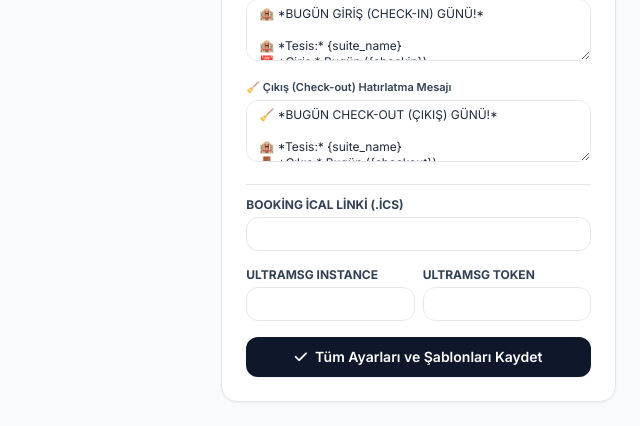
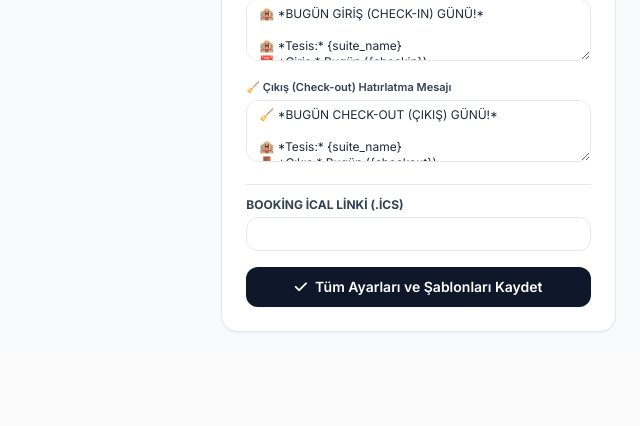
Before and after one commit to MrCoolice/booking-whatsapp-bot, a FastAPI app: page / in a window 1280 px wide. Shown: the part 919-1345 px from the top of the page, without its empty margins (640-1280 px from the left). After the commit the page ends 1251 px from the top, so only its background shows below. Run offline with FastAPI, Linux system fonts and the light colour scheme; data comes from the database, SQL or seed files in the repository; data that the repository does not hold is empty; some libraries are stand-ins or nearby versions.

Commit message:
Refactor: Completely remove legacy UltraMsg from UI, backend and docs

```diff
--- a/main.py
+++ b/main.py
@@ -43,8 +43,6 @@ def init_db():
 
     defaults = {
         "ical_url": os.getenv("ICAL_URL", ""),
-        "ultramsg_instance": os.getenv("ULTRAMSG_INSTANCE", ""),
-        "ultramsg_token": os.getenv("ULTRAMSG_TOKEN", ""),
         "phone_numbers": os.getenv("PHONE_NUMBERS", ""),
         "morning_time": "09:00",
         "suite_name": "Dalaman Airport Suite 11",
@@ -94,47 +92,20 @@ def send_whatsapp(body_text):
     success_count = 0
 
     for phone in phones:
-        sent_local = False
-        # 1. Öncelik: Kendi Yerel Baileys Gateway'imiz (Sıfır Ücret & Kalıcı)
         try:
             r = requests.post(local_gateway_url, json={"phone": phone, "message": body_text}, timeout=10)
             if r.status_code == 200:
                 success_count += 1
-                sent_local = True
-                add_log(f"WhatsApp gönderildi (Yerel Gateway) -> {phone}", "success")
+                add_log(f"WhatsApp gönderildi -> {phone}", "success")
             else:
                 err_data = r.text
                 try:
                     err_data = r.json().get("error", err_data)
                 except:
                     pass
-                add_log(f"Yerel Gateway ({phone}): {err_data}", "info")
-        except Exception:
-            pass
-
-        # 2. Öncelik: Eğer Yerel Gateway bağlı değilse ve UltraMsg ayarları varsa yedek olarak dene
-        if not sent_local:
-            instance = cfg.get("ultramsg_instance")
-            token = cfg.get("ultramsg_token")
-            if instance and token:
-                url = f"https://api.ultramsg.com/{instance}/messages/chat"
-                payload = {
-                    "token": token,
-                    "to": phone,
-                    "body": body_text,
-                    "priority": "10"
-                }
-                try:
-                    r2 = requests.post(url, data=payload, timeout=15)
-                    if r2.status_code == 200:
-                        success_count += 1
-                        add_log(f"WhatsApp gönderildi (UltraMsg Yedek) -> {phone}", "success")
-                    else:
-                        add_log(f"UltraMsg hata ({phone}): {r2.text}", "error")
-                except Exception as e2:
-                    add_log(f"UltraMsg bağlantı hatası ({phone}): {str(e2)}", "error")
-            else:
-                add_log(f"WhatsApp gönderilemedi ({phone}): Yerel Gateway bağlı değil! Lütfen web panelinden QR kodu okutun.", "error")
+                add_log(f"WhatsApp gönderilemedi ({phone}): {err_data}", "error")
+        except Exception as e:
+            add_log(f"WhatsApp Gateway bağlantı hatası ({phone}): {str(e)}", "error")
 
     return success_count > 0
 
@@ -340,8 +311,6 @@ async def save_settings(
     phone_numbers: str = Form(...),
     morning_time: str = Form(...),
     ical_url: str = Form(...),
-    ultramsg_instance: str = Form(...),
-    ultramsg_token: str = Form(...),
     msg_new_booking: str = Form(...),
     msg_checkin: str = Form(...),
     msg_checkout: str = Form(...)
@@ -350,8 +319,6 @@ async def save_settings(
     update_setting("phone_numbers", phone_numbers.strip())
     update_setting("morning_time", morning_time.strip())
     update_setting("ical_url", ical_url.strip())
-    update_setting("ultramsg_instance", ultramsg_instance.strip())
-    update_setting("ultramsg_token", ultramsg_token.strip())
     update_setting("msg_new_booking", msg_new_booking.strip())
     update_setting("msg_checkin", msg_checkin.strip())
     update_setting("msg_checkout", msg_checkout.strip())
--- a/templates/index.html
+++ b/templates/index.html
@@ -292,18 +292,6 @@
                                class="w-full px-3 py-2 border rounded-xl text-xs font-mono focus:ring-2 focus:ring-blue-500 outline-none">
                     </div>
 
-                    <div class="grid grid-cols-2 gap-2">
-                        <div>
-                            <label class="block text-xs font-bold text-slate-700 uppercase mb-1">UltraMsg Instance</label>
-                            <input type="text" name="ultramsg_instance" value="{{ config.ultramsg_instance }}" required
-                                   class="w-full px-3 py-2 border rounded-xl text-xs font-mono focus:ring-2 focus:ring-blue-500 outline-none">
-                        </div>
-                        <div>
-                            <label class="block text-xs font-bold text-slate-700 uppercase mb-1">UltraMsg Token</label>
-                            <input type="text" name="ultramsg_token" value="{{ config.ultramsg_token }}" required
-                                   class="w-full px-3 py-2 border rounded-xl text-xs font-mono focus:ring-2 focus:ring-blue-500 outline-none">
-                        </div>
-                    </div>
 
                     <button type="submit" class="w-full bg-slate-900 hover:bg-slate-800 text-white font-semibold py-2.5 rounded-xl text-sm transition shadow-sm flex items-center justify-center gap-2">
                         <i class="fa-solid fa-check"></i> Tüm Ayarları ve Şablonları Kaydet
```
Also changed, not shown: README.md.
